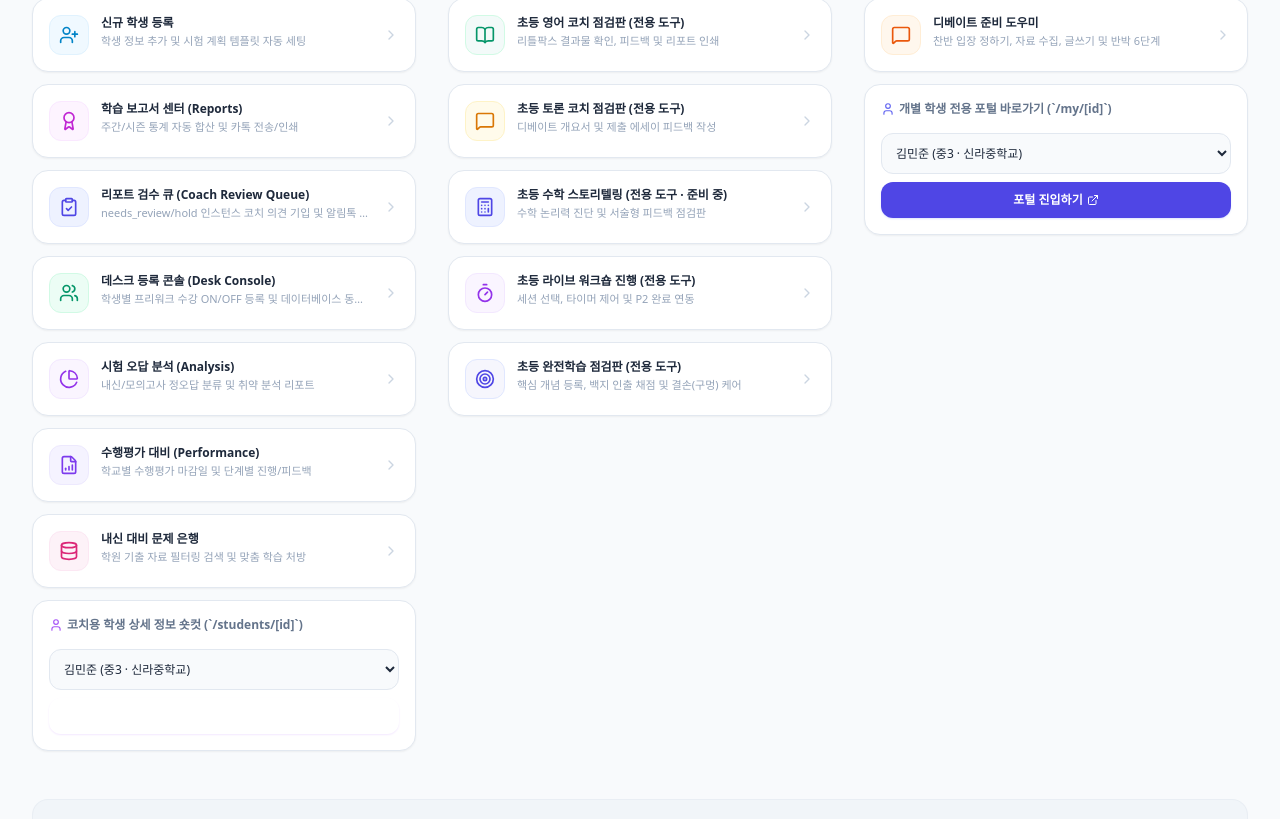
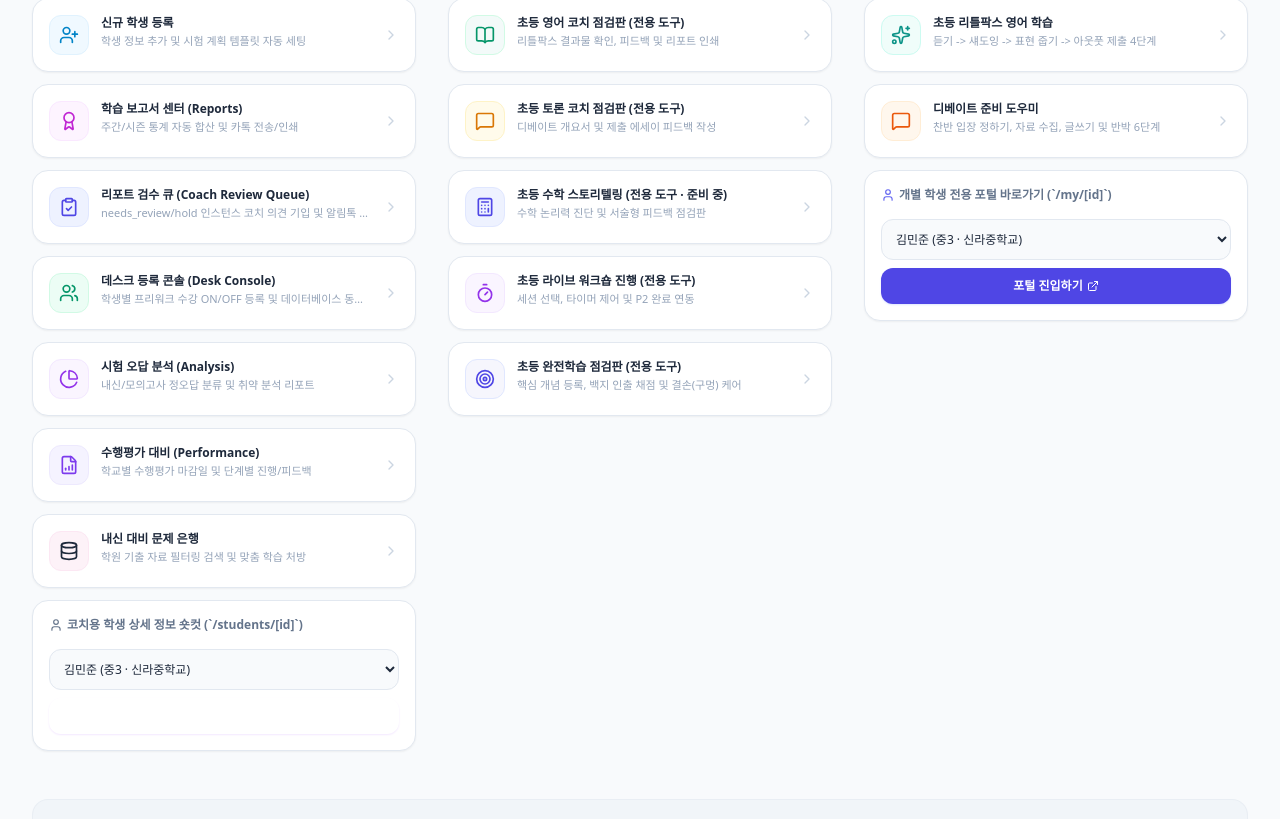
Before and after one commit to uthanku-rgb/edulink, a Next.js app: page /admin in a window 1280 px wide. Shown: the part 476-1295 px from the top of the page. Built offline with nearby package versions, Linux system fonts and the light colour scheme; a web font is replaced by a local one.

Commit message:
feat: add elementary student portal path to admin page route map

```diff
--- a/app/admin/page.tsx
+++ b/app/admin/page.tsx
@@ -23,7 +23,8 @@
   Gauge,
   Calculator,
   Target,
-  ClipboardCheck
+  ClipboardCheck,
+  Smile
 } from 'lucide-react';
 import { mockStudents } from '@/data/mockData';
 
@@ -108,7 +109,7 @@
                 { path: '/desk', label: '데스크 등록 콘솔 (Desk Console)', desc: '학생별 프리워크 수강 ON/OFF 등록 및 데이터베이스 동기화', icon: Users, color: 'text-emerald-600 bg-emerald-50 border-emerald-100' },
                 { path: '/analysis', label: '시험 오답 분석 (Analysis)', desc: '내신/모의고사 정오답 분류 및 취약 분석 리포트', icon: PieChart, color: 'text-purple-600 bg-purple-50 border-purple-100' },
                 { path: '/performance', label: '수행평가 대비 (Performance)', desc: '학교별 수행평가 마감일 및 단계별 진행/피드백', icon: FileBarChart, color: 'text-violet-600 bg-violet-50 border-violet-100' },
-                { path: '/question-bank', label: '내신 대비 문제 은행', desc: '학원 기출 자료 필터링 검색 및 맞춤 학습 처방', icon: Database, color: 'text-pink-600 bg-pink-50 border-pink-100' },
+                { path: '/question-bank', label: '내신 대비 문제 은행', desc: '학원 기출 자료 필터링 검색 및 맞춤 학습 처방', icon: Database, color: 'text-pink-650 bg-pink-50 border-pink-100' },
               ].map(route => {
                 const Icon = route.icon;
                 return (
@@ -134,7 +135,7 @@
               {/* Coach Student Management Detail Jumper */}
               <div className="bg-white border border-slate-200 rounded-2xl p-4 shadow-sm space-y-4">
                 <span className="text-xs font-bold text-slate-500 block flex items-center gap-1">
-                  <User className="w-3.5 h-3.5 text-purple-500" />
+                  <User className="w-3.5 h-3.5 text-purple-505" />
                   코치용 학생 상세 정보 숏컷 (`/students/[id]`)
                 </span>
                 <div className="space-y-2">
@@ -216,6 +217,7 @@
             <div className="space-y-3">
               {[
                 { path: '/', label: '통합 포탈 (Unified Portal)', desc: '초등 루틴 센터 및 중고등 코칭 센터의 통합 진입로', icon: Shield, color: 'text-indigo-600 bg-indigo-50 border-indigo-100' },
+                { path: '/my/elementary', label: '초등학생 홈 포털 (Elementary Student Home)', desc: '초등학생 루틴 퀘스트 보드 및 학습 링크 연결 판넬', icon: Smile, color: 'text-emerald-600 bg-emerald-50 border-emerald-100' },
                 { path: '/english', label: '초등 리틀팍스 영어 학습', desc: '듣기 -> 섀도잉 -> 표현 줍기 -> 아웃풋 제출 4단계', icon: Sparkles, color: 'text-teal-600 bg-teal-50 border-teal-100' },
                 { path: '/debate', label: '디베이트 준비 도우미', desc: '찬반 입장 정하기, 자료 수집, 글쓰기 및 반박 6단계', icon: MessageSquare, color: 'text-orange-600 bg-orange-50 border-orange-100' },
               ].map(route => {
```
